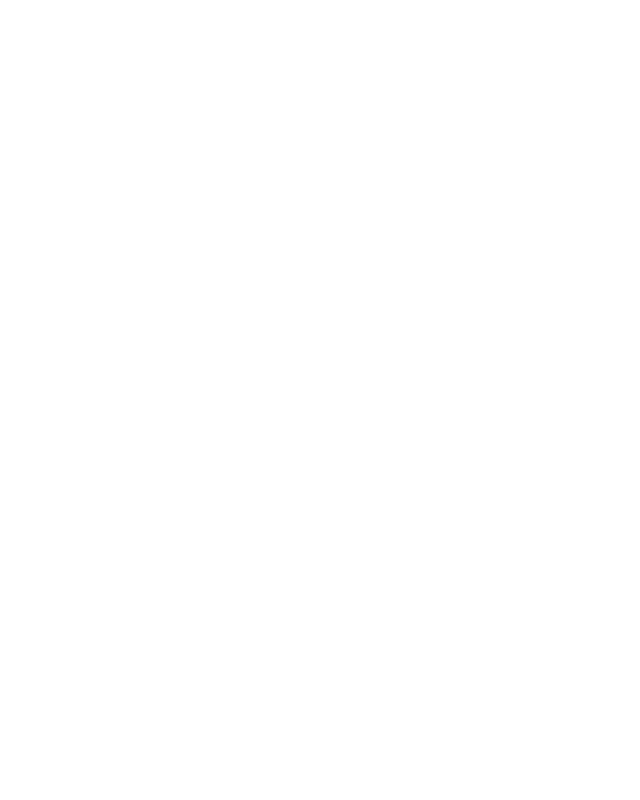
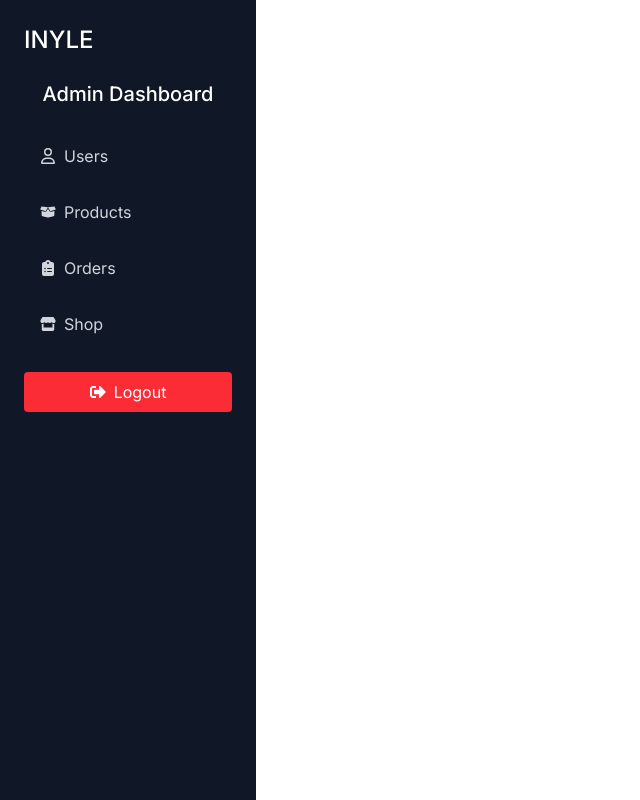
Before and after one commit to mavish12/Trendy-wears, a React (Vite) app in the folder frontend/: page /admin in a window 1280 px wide. Before the commit this address had no page. Shown: the whole page, without its empty margins (0-640 px from the left). Built offline with nearby package versions, Linux system fonts and the light colour scheme.

Commit message:
Admin page Layout UI with Sidebar

```diff
--- a/frontend/src/App.jsx
+++ b/frontend/src/App.jsx
@@ -3,7 +3,7 @@
 import { BrowserRouter, Route, Routes } from "react-router-dom";
 import UserLayout from "./components/Layout/UserLayout";
 import Home from "./pages/Home";
-import { Toaster } from "sonner"
+import { Toaster } from "sonner";
 import Login from "./pages/Login";
 import Register from "./pages/Register";
 import Profile from "./pages/Profile";
@@ -14,26 +14,29 @@
 import OrderConfirmationPage from "./pages/OrderConfirmationPage";
 import OrderDetailsPage from "./pages/OrderDetailsPage";
 import MyOrderPage from "./pages/MyOrderPage";
+import AdminLayout from "./components/Admin/AdminLayout";
 
 function App() {
   return (
     <BrowserRouter>
-    <Toaster position="top-right" />
+      <Toaster position="top-right" />
       <Routes>
-        <Route path="/" element={<UserLayout/>}>
-          <Route index element={<Home/>}/>
+        <Route path="/" element={<UserLayout />}>
+          <Route index element={<Home />} />
           <Route path="cart" element={<CartPage />} />
-          <Route path="login" element={<Login/>}/>
-          <Route path="register" element={<Register/>}/>
-          <Route path="profile" element={<Profile/>}/>
-          <Route path="collections/:collection" element={<CollectionPage/>} />
-          <Route path="product/:id" element={<ProductDetails/>}/>
-          <Route path="checkout" element={<Checkout/>}/>
-          <Route path="order-confirmation" element={<OrderConfirmationPage/>}/>
-          <Route path="order/:id" element={<OrderDetailsPage/>}/>
-          <Route path="my-orders" element={<MyOrderPage/>}/>
+          <Route path="login" element={<Login />} />
+          <Route path="register" element={<Register />} />
+          <Route path="profile" element={<Profile />} />
+          <Route path="collections/:collection" element={<CollectionPage />} />
+          <Route path="product/:id" element={<ProductDetails />} />
+          <Route path="checkout" element={<Checkout />} />
+          <Route path="order-confirmation" element={<OrderConfirmationPage />}/>
+          <Route path="order/:id" element={<OrderDetailsPage />} />
+          <Route path="my-orders" element={<MyOrderPage />} />
         </Route>
-        <Route>{/* Admin Layout */}</Route>
+        <Route path="/admin" element={<AdminLayout />}>
+          {/* Admin Layout */}
+        </Route>
       </Routes>
     </BrowserRouter>
   );
--- /dev/null
+++ b/frontend/src/components/Admin/AdminLayout.jsx
@@ -0,0 +1,38 @@
+import React, { useState } from 'react'
+import { GiHamburgerMenu } from "react-icons/gi";
+import AdminSidebar from './AdminSidebar';
+import { Outlet } from 'react-router-dom';
+
+const AdminLayout = () => {
+    const [isSidebarOpen, setIsSidebarOpen] = useState(false);
+
+    const toggleSidebar = () =>{
+        setIsSidebarOpen(!isSidebarOpen);
+    }
+  return (
+    <div className='min-h-screen flex flex-col md:flex-row relative'>
+        {/* Mobile Toggle Button */}
+        <div className="flex md:hidden p-4 z-20 bg-gray-900 text-white">
+            <button onClick={toggleSidebar}>
+                <GiHamburgerMenu size={24} />
+            </button>
+            <h1 className="ml-4 text-xl font-medium"> Admin Dashboard</h1>
+        </div>
+        {/* Overlay for mobile sidebar */}
+        {isSidebarOpen && (
+            <div className='fixed inset-0 z-10 bg-black opacity-50 md:hidden' onClick={toggleSidebar}></div>
+        )}
+        {/* Sidebar */}
+        <div className={`bg-gray-900 w-64 min-h-screen text-white absolute md:relative transform ${isSidebarOpen ? "translate-x-0" : "-translate-x-full"} transition-transform duration-300 md:translate-x-0 md:static md:block z-20`}>
+            {/* Sidebar Component */}
+            <AdminSidebar/>
+        </div>
+        {/* Main Content */}
+        <div className="flex flex-grow p-6 overflow-auto">
+            <Outlet/>
+        </div>
+    </div>
+  )
+}
+
+export default AdminLayout
--- /dev/null
+++ b/frontend/src/components/Admin/AdminSidebar.jsx
@@ -0,0 +1,47 @@
+import React from 'react'
+import { Link, NavLink, useNavigate } from 'react-router-dom'
+import { FaBoxOpen, FaClipboardList, FaRegUser, FaStore } from "react-icons/fa6";
+import { FaSignOutAlt } from 'react-icons/fa';
+
+
+const AdminSidebar = () => {
+    const navigate = useNavigate();
+    const handleLogout = () =>{
+        navigate("/")
+    }
+  return (
+    <div className='p-6'>
+        <div className="mb-6">
+            <Link to="/admin" className='text-2xl font-medium'>INYLE</Link>
+        </div>
+        <h2 className="text-xl font-medium mb-6 text-center">Admin Dashboard</h2>
+        <nav className='flex flex-col space-y-2'>
+            <NavLink to="/admin/users" className={({isActive}) => isActive ? "bg-gray-700 text-white py-3 px-4 rounded flex items-center space-x-2" : "text-gray-300 hover:bg-gray-700 hover:text-white py-3 px-4 rounded flex items-center space-x-2"}>
+                <FaRegUser/>
+                <span>Users</span>
+            </NavLink>
+            <NavLink to="/admin/products" className={({isActive}) => isActive ? "bg-gray-700 text-white py-3 px-4 rounded flex items-center space-x-2" : "text-gray-300 hover:bg-gray-700 hover:text-white py-3 px-4 rounded flex items-center space-x-2"}>
+                <FaBoxOpen/>
+                <span>Products</span>
+            </NavLink>
+            <NavLink to="/admin/orders" className={({isActive}) => isActive ? "bg-gray-700 text-white py-3 px-4 rounded flex items-center space-x-2" : "text-gray-300 hover:bg-gray-700 hover:text-white py-3 px-4 rounded flex items-center space-x-2"}>
+                <FaClipboardList/>
+                <span>Orders</span>
+            </NavLink>
+            <NavLink to="/" className={({isActive}) => isActive ? "bg-gray-700 text-white py-3 px-4 rounded flex items-center space-x-2" : "text-gray-300 hover:bg-gray-700 hover:text-white py-3 px-4 rounded flex items-center space-x-2"}>
+                <FaStore/>
+                <span>Shop</span>
+            </NavLink>
+        </nav>
+        {/* Logout Button */}
+        <div className="mt-6 ">
+            <button onClick={handleLogout} className='w-full bg-red-500 hover:bg-red-600 text-white py-2 px-4 rounded flex items-center justify-center space-x-2'>
+                <FaSignOutAlt/>
+                <span>Logout</span>
+            </button>
+        </div>
+    </div>
+  )
+}
+
+export default AdminSidebar
--- a/frontend/src/components/Common/Navbar.jsx
+++ b/frontend/src/components/Common/Navbar.jsx
@@ -56,6 +56,7 @@
 
             {/* Right-side Icons */}
             <div className="flex items-center space-x-4">
+              <Link to="/admin" className="block px-2 py-1 rounded text-sm bg-black/80 text-white">Admin</Link>
               <Link to="/profile" className="hover:text-black">
                 <FaRegUser className="w-6 h-6 text-gray-700" />
               </Link>
```
